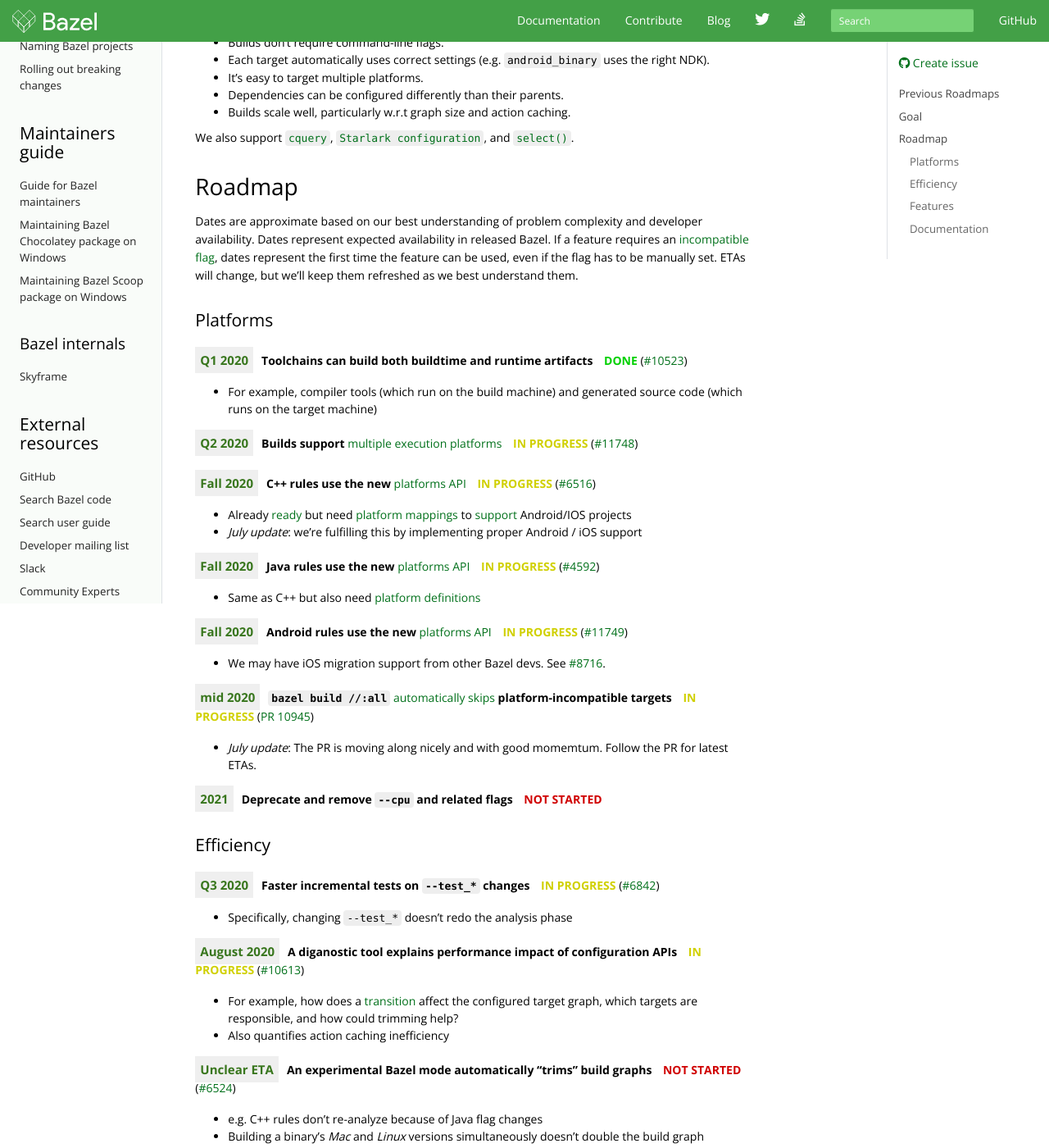
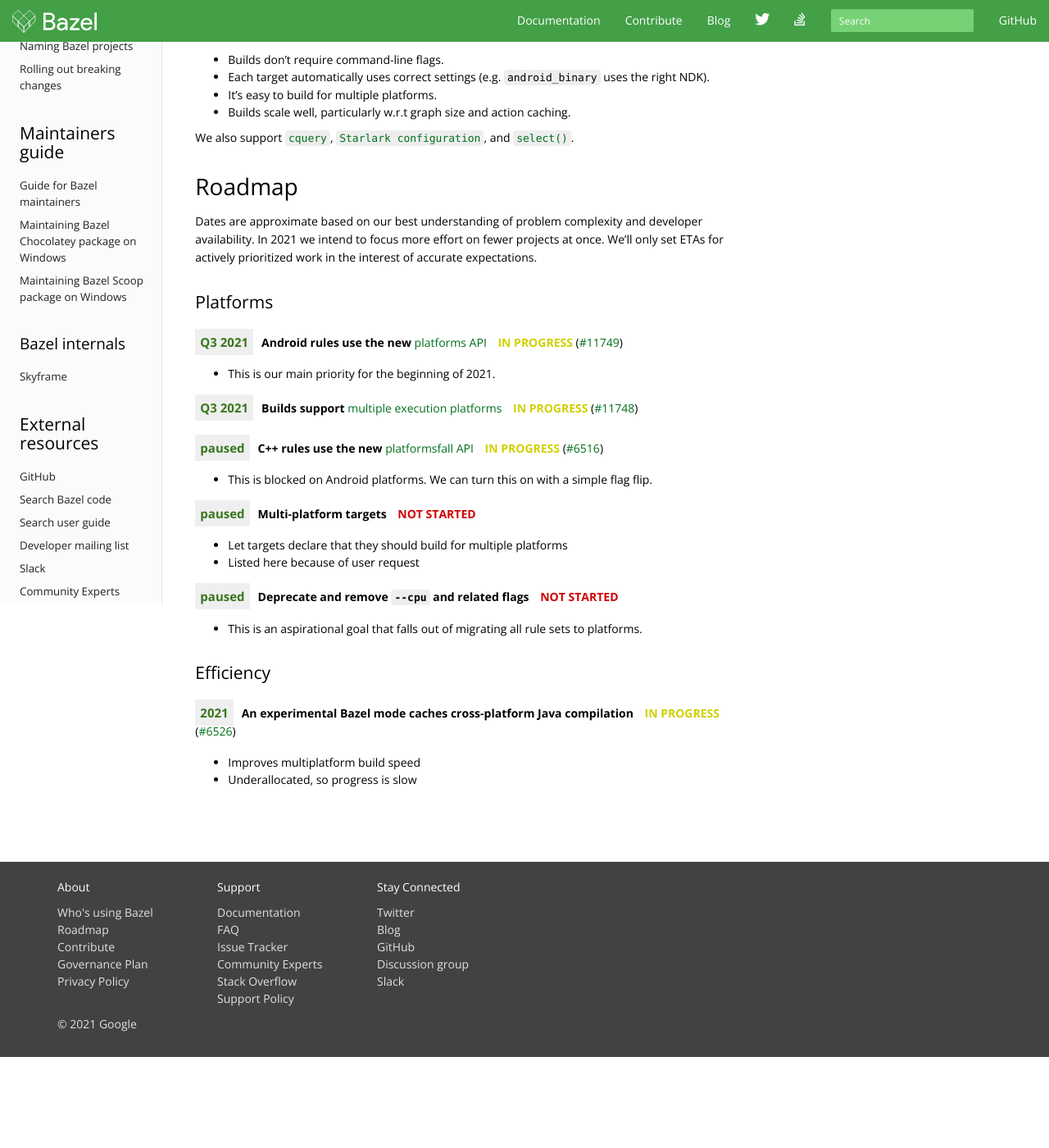
Before and after one commit to bazelbuild/bazel-website, a Jekyll site: the page built from roadmaps/configuration.md, in a window 1280 px wide and 1400 px high, scrolled down 468 px. Shown: the whole window at 82% size. Built offline with Jekyll 4.4.1, drawn with Linux system fonts in a browser that asks for light colours; nearby versions of some CDN libraries; library files that are not in the unit come from our copies; comment, search, counter and statistics services are not loaded; the table of contents is made by our own code; after the commit the page ends 1757 px from its top, so only the background shows below that; some of the changed text lies outside the part shown.

Commit message:
Add 20201 roadmap

```diff
--- a/roadmaps/configuration.md
+++ b/roadmaps/configuration.md
@@ -30,9 +30,9 @@
   }
 </style>
 
-# Bazel Configurability 2020 Roadmap
+# Bazel Configurability 2021 Roadmap
 
-*Last verified: 2020-07-15* ([update history](https://github.com/bazelbuild/bazel-website/commits/master/roadmaps/configuration.md))
+*Last verified: 2020-01-25* ([update history](https://github.com/bazelbuild/bazel-website/commits/master/roadmaps/configuration.md))
 
 *Point of contact:* [gregestren](https://github.com/gregestren)
 
@@ -40,17 +40,17 @@
 
 ## Previous Roadmaps
 
+* [2020](2020/configuration.html) (w/ EOY review)
 * [2019](2019/configuration.html) (w/ EOY review)
 * [2018](2018/configuration.html)
 
 ## Goal
 
-`$ bazel build //:all` *just works*, for any project and any targeted platforms.
+`$ bazel build //:all` *just works*, for any project and any platforms.
 
 * Builds don't require command-line flags.
 * Each target automatically uses correct settings (e.g. `android_binary` uses the right NDK).
-* It's easy to target multiple platforms.
-* Dependencies can be configured differently than their parents.
+* It's easy to build for multiple platforms.
 * Builds scale well, particularly w.r.t graph size and action caching.
 
 We also support
@@ -62,120 +62,51 @@
 ## Roadmap
 
 Dates are approximate based on our best understanding of problem complexity
-and developer availability. Dates represent expected availability in released
-Bazel. If a feature requires an [incompatible
-flag](https://docs.bazel.build/versions/master/backward-compatibility.html#incompatible-changes-and-migration-recipes),
-dates represent the first time the feature can be used, even if the flag has to
-be manually set. ETAs will change, but we'll keep them refreshed as we best
-understand them.
+and developer availability. In 2021 we intend to focus more effort on fewer
+projects at once. We'll only set ETAs for actively prioritized work in the
+interest of accurate expectations.
 
 ### Platforms
 
 <div class="padbottom"></div>
-<span class="etabox">Q1 2020</span>**Toolchains can build both buildtime and runtime artifacts**
-<span class="donestatus">DONE</span> ([#10523](https://github.com/bazelbuild/bazel/issues/10523))
+<span class="etabox">Q3 2021</span>**Android rules use the new [platforms
+API](https://docs.bazel.build/versions/master/platforms-intro.html)**
+<span class="inprogressstatus">IN PROGRESS</span> ([#11749](https://github.com/bazelbuild/bazel/issues/11749))
 
-* For example, compiler tools (which run on the build machine) and generated source code (which runs on the target machine)
+* This is our main priority for the beginning of 2021.
 
 <div class="padbottom"></div>
-<span class="etabox">Q2 2020</span>**Builds support [multiple execution
+<span class="etabox">Q3 2021</span>**Builds support [multiple execution
 platforms](https://docs.google.com/document/d/1U9HzdDmtRnm244CaRM6JV-q2408mbNODAMewcGjnnbM/)**
 <span class="inprogressstatus">IN PROGRESS</span> ([#11748](https://github.com/bazelbuild/bazel/issues/11748))
 
 <div class="padbottom"></div>
-<span class="etabox">Fall 2020</span>**C++ rules use the new [platforms
-API](https://docs.bazel.build/versions/master/platforms-intro.html)**
+<span class="etabox">paused</span>**C++ rules use the new [platformsfall API](https://docs.bazel.build/versions/master/platforms-intro.html)**
 <span class="inprogressstatus">IN PROGRESS</span> ([#6516](https://github.com/bazelbuild/bazel/issues/6516))
 
-* Already [ready](https://github.com/bazelbuild/bazel/issues/7260) but need
-  [platform
-  mappings](https://docs.bazel.build/versions/master/platforms-intro.html#how-to-use-platforms-today)
-  to [support](507230303) Android/IOS projects
-* *July update*: we're fulfilling this by implementing proper  Android / iOS support
+* This is blocked on Android platforms. We can turn this on with a simple flag flip.
 
 <div class="padbottom"></div>
-<span class="etabox">Fall 2020</span>**Java rules use the new [platforms
-API](https://docs.bazel.build/versions/master/platforms-intro.html)**
-<span class="inprogressstatus">IN PROGRESS</span> ([#4592](https://github.com/bazelbuild/bazel/issues/4592))
+<span class="etabox">paused</span>**Multi-platform targets**
+<span class="notstartedstatus">NOT STARTED</span>
 
-* Same as C++ but also need [platform definitions](https://github.com/bazelbuild/rules_java/pull/8)
+* Let targets declare that they should build for multiple platforms
+* Listed here because of user request
 
 <div class="padbottom"></div>
-<span class="etabox">Fall 2020</span>**Android rules use the new [platforms
-API](https://docs.bazel.build/versions/master/platforms-intro.html)**
-<span class="inprogressstatus">IN PROGRESS</span> ([#11749](https://github.com/bazelbuild/bazel/issues/11749))
+<span class="etabox">paused</span>**Deprecate and remove `--cpu` and related flags**
+<span class="notstartedstatus">NOT STARTED</span>
 
-* We may have iOS migration support from other Bazel devs. See [#8716](https://github.com/bazelbuild/bazel/issues/8716).
-
-<div class="padbottom"></div>
-<span class="etabox">mid 2020</span>**`bazel build //:all` [automatically skips](https://docs.google.com/document/d/12n5QNHmFSkuh5yAbdEex64ot4hRgR-moL1zRimU7wHQ/edit?ts=5dfbe2fe)
-platform-incompatible targets**
-<span class="inprogressstatus">IN PROGRESS</span> ([PR 10945](https://github.com/bazelbuild/bazel/pull/10945))
-
-* *July update*: The PR is moving along nicely and with good momemtum. Follow the PR for latest ETAs.
-
-<div class="padbottom"></div>
-<span class="etabox">2021</span>**Deprecate and remove `--cpu` and related flags**
-<span class="notstartedstatus">NOT STARTED</span>
+* This is an aspirational goal that falls out of migrating all rule sets to
+  platforms.
 
 
 ### Efficiency
 
 <div class="padbottom"></div>
-<span class="etabox">Q3 2020</span>**Faster incremental tests on `--test_*`
-changes**
-<span class="inprogressstatus">IN PROGRESS</span> ([#6842](https://github.com/bazelbuild/bazel/issues/6842))
-
-* Specifically, changing `--test_*` doesn't redo the analysis phase
-
-<div class="padbottom"></div>
-<span class="etabox">August 2020</span>**A diganostic tool explains performance
-impact of configuration APIs**
-<span class="inprogressstatus">IN PROGRESS</span> ([#10613](https://github.com/bazelbuild/bazel/issues/10613))
-
-* For example, how does a
-  [transition](https://docs.bazel.build/versions/master/skylark/config.html#user-defined-transitions)
-  affect the configured target graph, which targets are responsible,
-  and how could trimming help?
-* Also quantifies action caching inefficiency
-
-<div class="padbottom"></div>
-<span class="etabox">Unclear ETA</span>**An experimental Bazel mode automatically
-"trims" build graphs**
-<span class="notstartedstatus">NOT STARTED</span> ([#6524](https://github.com/bazelbuild/bazel/issues/6524))
-
-* e.g. C++ rules don't re-analyze because of Java flag changes
-* Building a binary's *Mac* and *Linux* versions simultaneously doesn't double the build graph
-
-<div class="padbottom"></div>
-<span class="etabox">October 2020</span>**An experimental Bazel mode caches
+<span class="etabox">2021</span>**An experimental Bazel mode caches
 cross-platform Java compilation**
 <span class="inprogressstatus">IN PROGRESS</span> ([#6526](https://github.com/bazelbuild/bazel/issues/6526))
 
 * Improves multiplatform build speed
-* Proof-of-concepts a [more general
-  design](https://docs.google.com/document/d/17snvmic26-QdGuwVw55Gl0oOufw9sCVuOAvHqGZJFr4/edit)
-  that guarantees ideal caching for *all* actions
-* *July update*: This is being distinctly up-prioritized with a ~3 month ETA.
-
-
-### Features
-
-<div class="padbottom"></div>
-<span class="etabox">September 2020</span>**Short and sharp [Starlark flags](https://docs.bazel.build/versions/master/skylark/config.html#user-defined-build-settings)**
-<span class="inprogressstatus">in progress</span> ([#11750](https://github.com/bazelbuild/bazel/issues/11750))
-
-<div class="padbottom"></div>
-<span class="etabox">late 2020</span>**Projects can declare and compliance-check software licenses**
-<span class="inprogressstatus">in progress</span> ([#7444](https://github.com/bazelbuild/bazel/issues/7444))
-
-
-### Documentation
-
-<div class="padbottom"></div>
-<span class="etabox">late 2020</span>**Guide to designing efficient multiplatform builds**
-<span class="notstartedstatus">NOT STARTED</span>
-
-* What are performance bottleneck concerns?
-* What options are there for relieving them?
-* What tools are available for measuring?
+* Underallocated, so progress is slow
```
